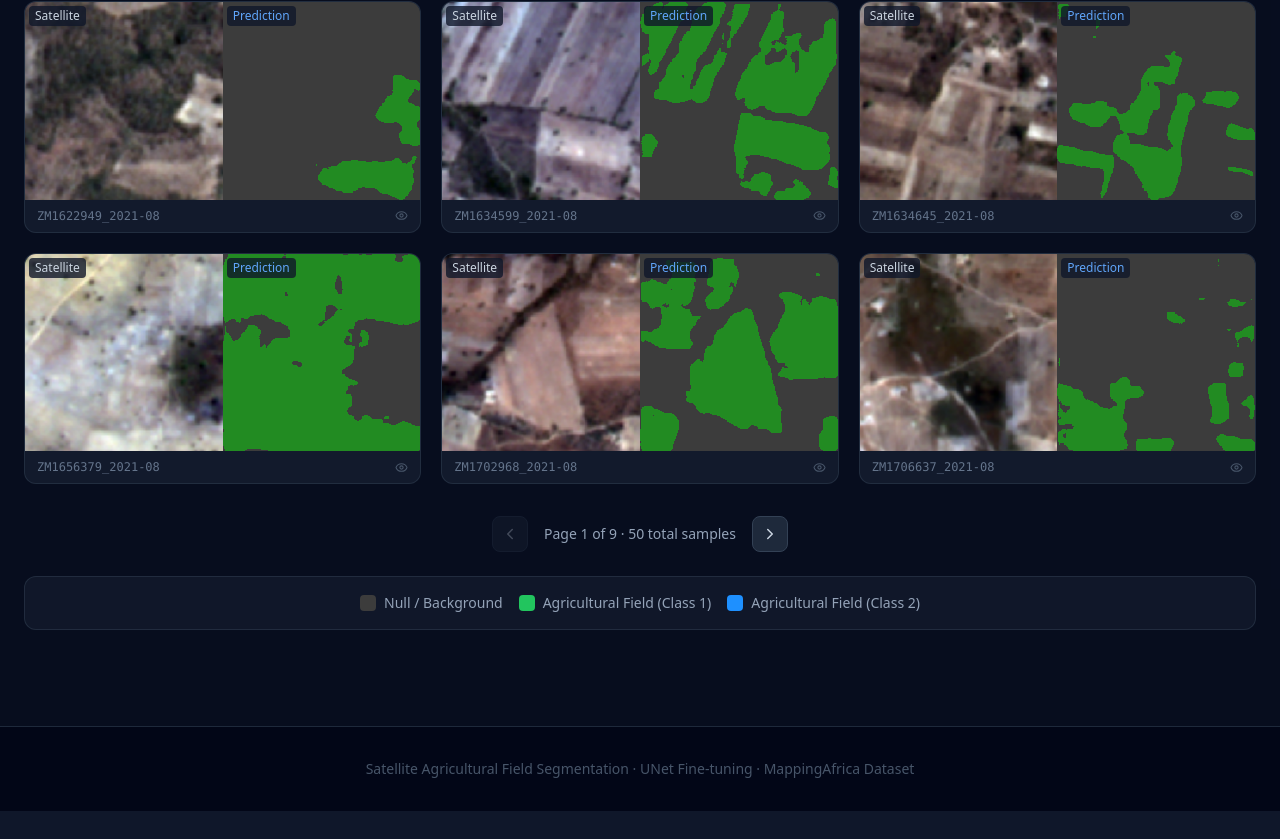
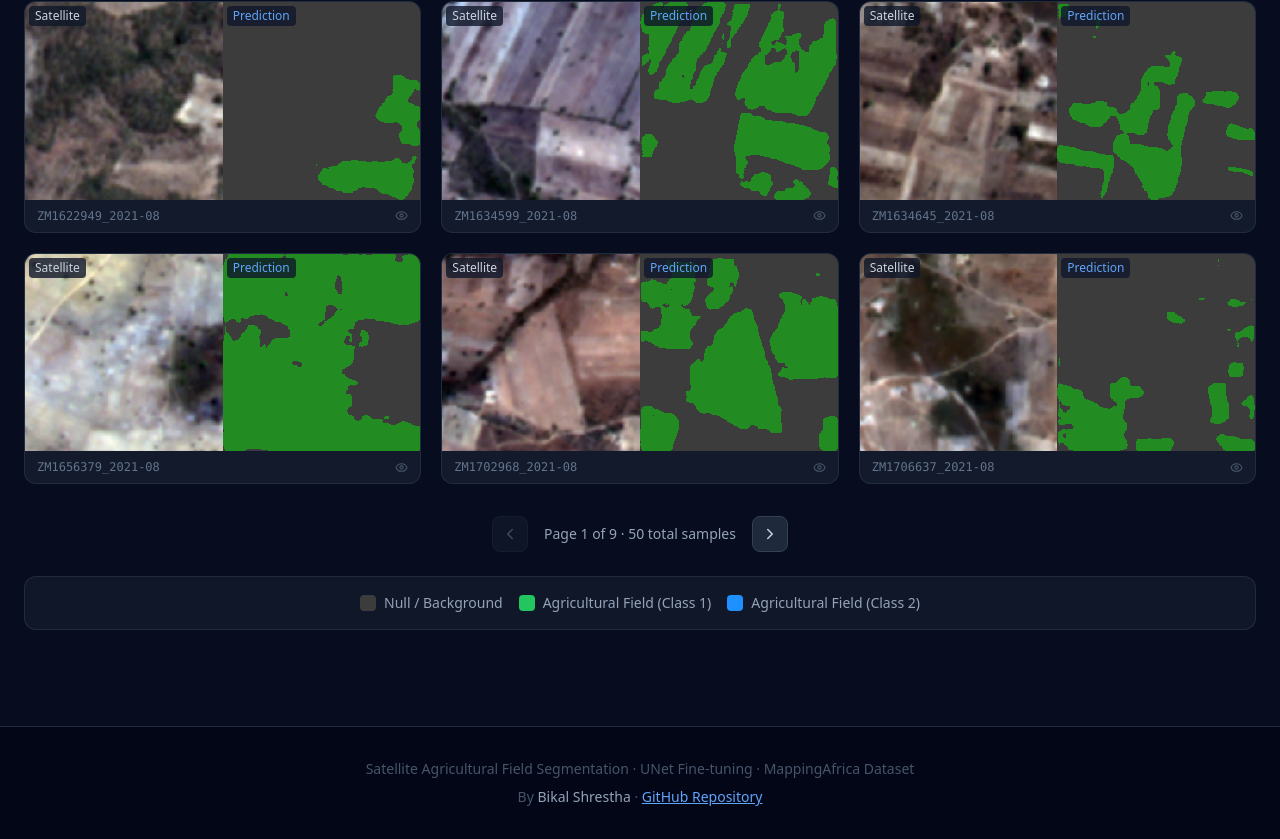
Before and after one commit to bikal3/mappingafrica-unet, a React (Vite) app in the folder demo/frontend/: page / in a window 1280 px wide. Shown: the part 7286-8125 px from the top of the page. Before the commit the page ends 8097 px from the top, so only its background shows below. Built offline with nearby package versions, Linux system fonts and the light colour scheme.

Commit message:
Add author name and GitHub link to footer
- Display "Bikal Shrestha" as author in site footer
- Add link to GitHub repository

```diff
--- a/demo/frontend/src/App.jsx
+++ b/demo/frontend/src/App.jsx
@@ -9,8 +9,19 @@ import PredictionsGallery from "./components/PredictionsGallery";
 
 function Footer() {
   return (
-    <footer className="py-8 px-6 border-t border-slate-800 text-center text-slate-600 text-sm">
+    <footer className="py-8 px-6 border-t border-slate-800 text-center text-slate-600 text-sm space-y-2">
       <p>Satellite Agricultural Field Segmentation · UNet Fine-tuning · MappingAfrica Dataset</p>
+      <p>
+        By <span className="text-slate-400">Bikal Shrestha</span> ·{" "}
+        <a
+          href="https://github.com/bikal3/mappingafrica-unet"
+          target="_blank"
+          rel="noopener noreferrer"
+          className="text-blue-400 hover:text-blue-300 underline"
+        >
+          GitHub Repository
+        </a>
+      </p>
     </footer>
   );
 }
```
